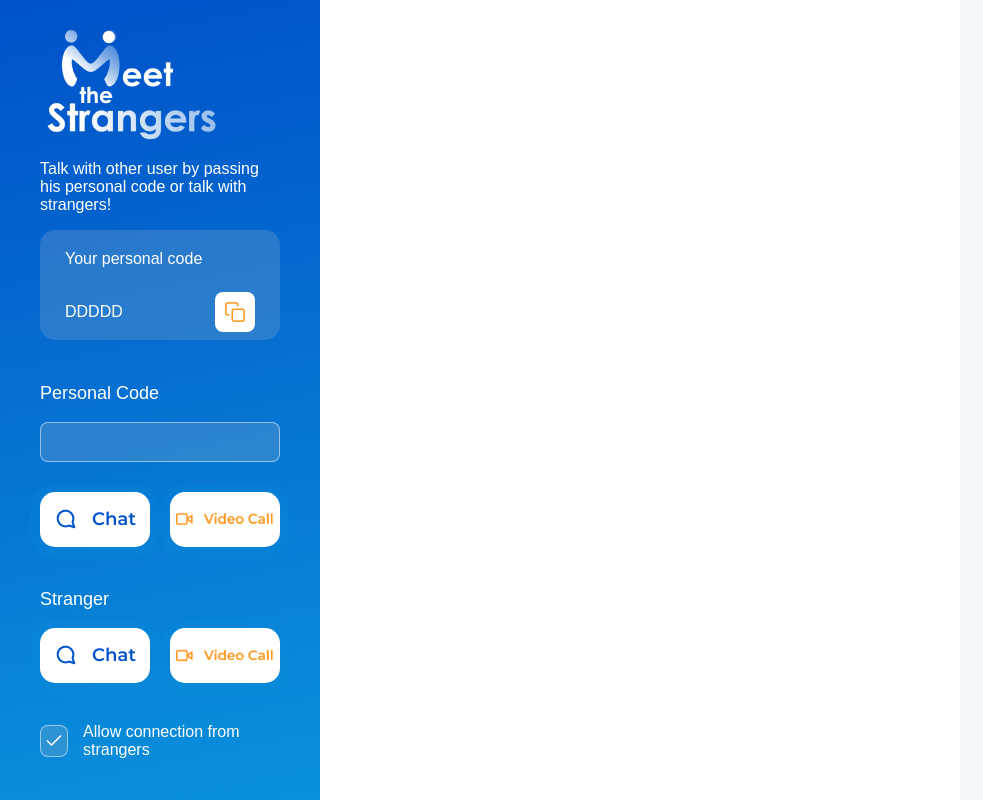
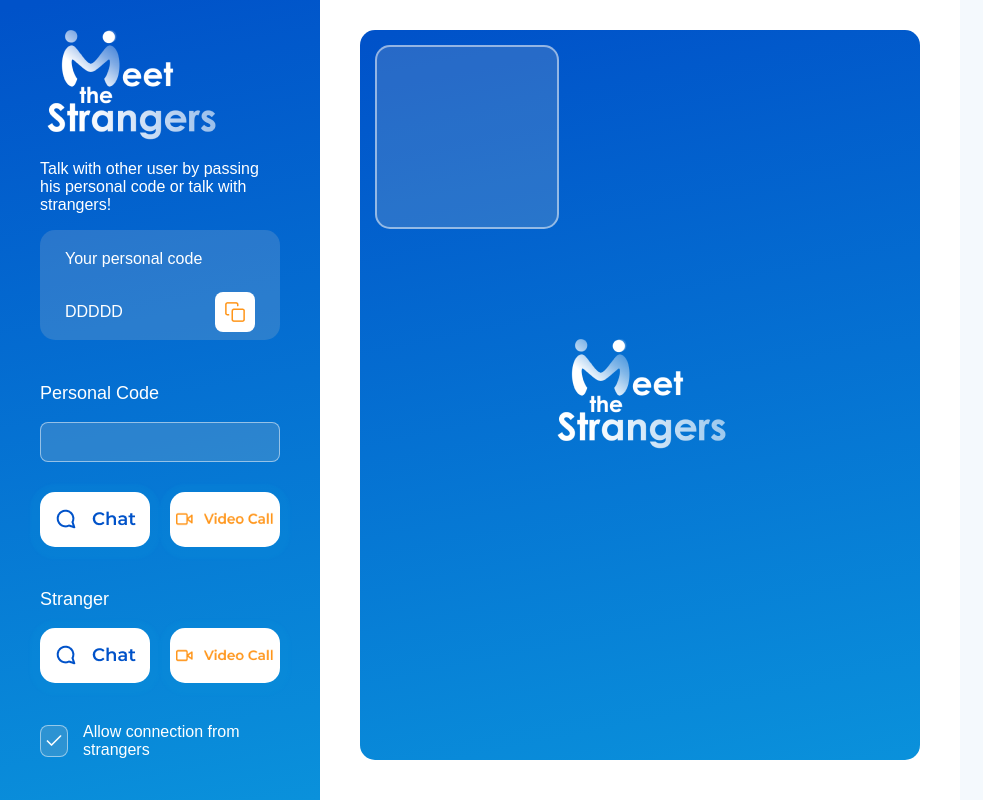
Before and after one commit to talam1992/WebRTC-meet-the-strangers, a website: page public/index.html in a window 1280 px wide. Shown: the whole page, without its empty margins (0-983 px from the left). Drawn offline with nearby package versions, Linux system fonts and the light colour scheme; no server answers.

Commit message:
Adding local video preview

```diff
--- a/public/index.html
+++ b/public/index.html
@@ -62,7 +62,17 @@
                     </div>
                     <div class='dashboard_blur display_none' id='dashboard_blur'></div>
             </div>
-            <div class="call_container"></div>
+            <div class="call_container">
+                <div class='videos_container'>
+                    <div id='video_placeholder' class='videos_placeholder'>
+                        <img src='./utils/images/logo.png'></img>
+                    </div>
+                    <video class='remote_video display_none' autoplay id='remote_video'></video>
+                    <div class='local_video_container'>
+                        <video class='local_video' id='local_video' muted autoplay></video>
+                    </div>
+                </div>
+            </div>
             <div class="messenger_container"></div>
         </div>
         <script src='/socket.io/socket.io.js'></script>
```
Also changed, not shown: README.md.
